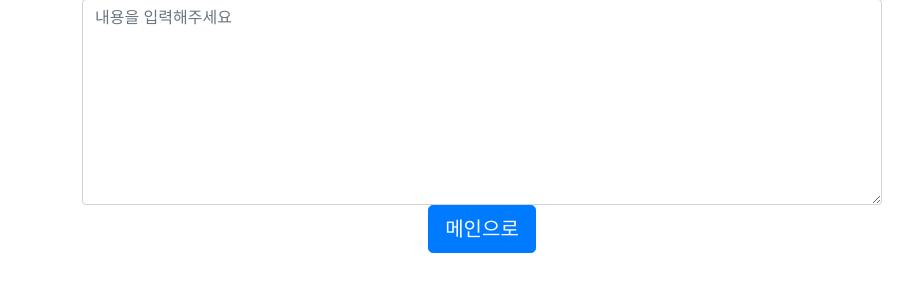
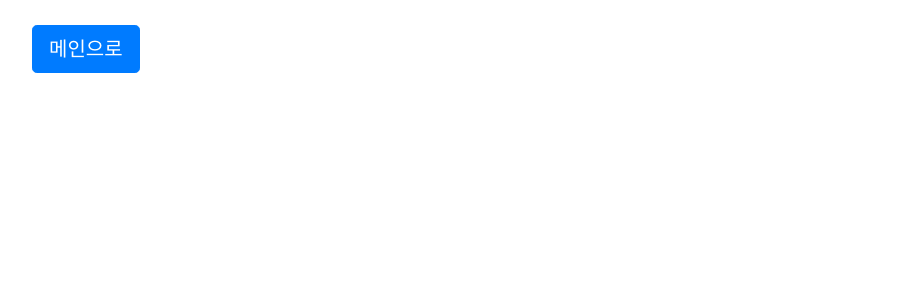
Before and after one commit to sparta-cloud-a3/music-diary, a Flask app: page /diary/1 in a window 1280 px wide. Shown: the part 536-819 px from the top of the page, without its empty margins (158-1071 px from the left). After the commit the page ends 609 px from the top, so only its background shows below. Run offline with Flask 2, Linux system fonts and the light colour scheme; data that the repository does not hold is empty; some libraries are stand-ins or nearby versions; some web fonts are replaced.

Commit message:
feat:diary 보여주는 페이지 정렬

```diff
--- a/templates/diary.html
+++ b/templates/diary.html
@@ -20,9 +20,6 @@
             integrity="sha384-JZR6Spejh4U02d8jOt6vLEHfe/JQGiRRSQQxSfFWpi1MquVdAyjUar5+76PVCmYl"
             crossorigin="anonymous"></script>
 
-    <!--stylesheet-->
-    <link rel="stylesheet" href="/static/css/main.css" type="text/css">
-
     <!--google font-->
     <link rel="preconnect" href="https://fonts.googleapis.com">
     <link rel="preconnect" href="https://fonts.gstatic.com" crossorigin>
@@ -35,6 +32,12 @@
             font-family: 'Jua', sans-serif
         }
 
+        .wrap {
+            width: 900px;
+            margin: 80px auto;
+        }
+
+
         .writer {
             font-size: 20px;
             color: gray;
@@ -42,7 +45,8 @@
         }
 
         .music-box {
-            margin: 40px;
+            margin: 40px auto 0 auto;
+            text-align: center;
         }
 
         .album-art {
@@ -50,11 +54,12 @@
             height: 350px;
             object-fit: cover;
             margin-bottom: 10px;
+
         }
 
-        .input-group {
-            width: 800px;
-            margin: auto;
+        .content-box {
+            font-size: 20px;
+            text-align: center;
         }
 
         .mainbtn {
@@ -70,8 +75,6 @@
 
 <body>
 <div class="wrap">
-    <form action="/home" class="mainbtn">
-        <div>
         <h1>{{diary["title"]}}<span class="writer"> 작성자 : {{diary["writer"]}} </span></h1>
         <hr>
         <div class="music-box">
@@ -82,12 +85,7 @@
         <div class="content-box">
             {{diary["content"]}}
         </div>
-            <div class="input-group">
-            <textarea class="form-control" rows="8" placeholder="내용을 입력해주세요"
-                      aria-label="With textarea">{{diary["content"]}}</textarea>
-            </div>
         <button type="submit" class="btn btn-primary btn-lg">메인으로</button>
-    </form>
 </div>
 
 
```
Lines whose indentation alone changed are shown as unchanged.
